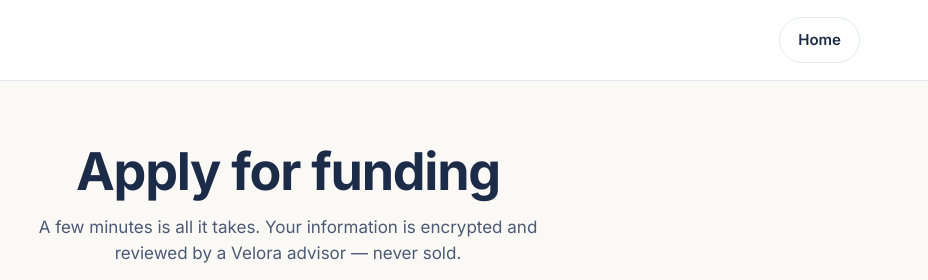
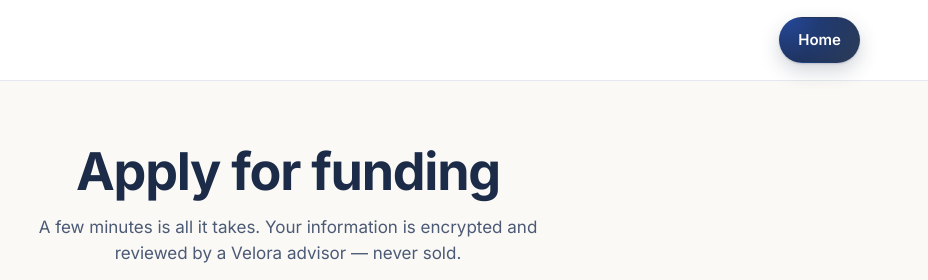
Before and after one commit to nachirosenfeld/velora-site, a website: page apply.html in a window 1280 px wide. Shown: the top 280 px of the page, 352-1280 px from the left. Drawn offline with Linux system fonts and the light colour scheme.

Commit message:
Navy Home button on apply, second Apply click opens the application

```diff
--- a/apply.html
+++ b/apply.html
@@ -71,12 +71,20 @@
   header{background:var(--white);border-bottom:1px solid var(--line)}
   header nav{display:flex;align-items:center;justify-content:space-between;gap:16px;height:80px}
   .logo svg{height:56px;width:auto;display:block}
+  /* same gradient as Apply now on the home page */
+  .backlink,.backlink:hover,.backlink:focus-visible{
+    font-size:15px;font-weight:600;color:var(--white);
+    padding:10px 18px;border:1px solid transparent;border-radius:var(--r-pill);
+    background:
+      radial-gradient(150% 230% at 8% 0%, rgba(47,107,255,.44) 0%, rgba(47,107,255,0) 64%),
+      linear-gradient(115deg, var(--navy) 0%, var(--navy) 42%, var(--navy-soft) 100%);
+  }
   .backlink{
-    font-size:15px;font-weight:600;color:var(--navy);
-    padding:10px 18px;border:1px solid var(--line);border-radius:var(--r-pill);
-    background:var(--white);transition:border-color .15s ease,color .15s ease;
+    box-shadow:0 1px 2px rgba(28,43,71,.18), 0 8px 20px rgba(28,43,71,.20);
+    transition:box-shadow .18s ease, transform .15s ease;
   }
-  .backlink:hover{border-color:var(--navy);color:var(--accent)}
+  .backlink:hover{box-shadow:0 2px 5px rgba(28,43,71,.22), 0 14px 32px rgba(28,43,71,.28)}
+  .backlink:active{transform:translateY(1px)}
 
   /* ---------------- page head ---------------- */
   .head{text-align:center;padding:64px 0 8px}
```
Also changed, not shown: index.html (+13 -3 lines).
